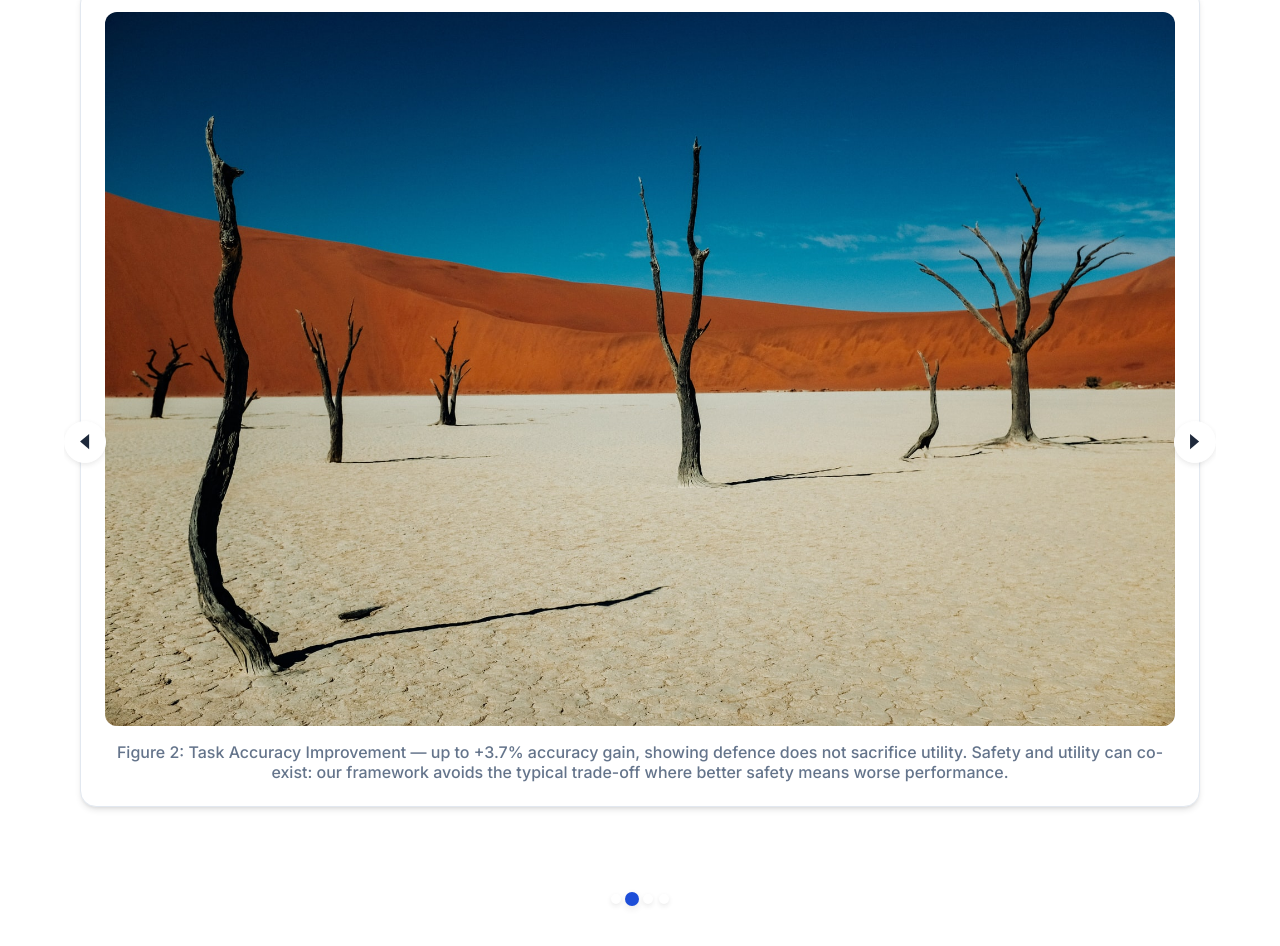
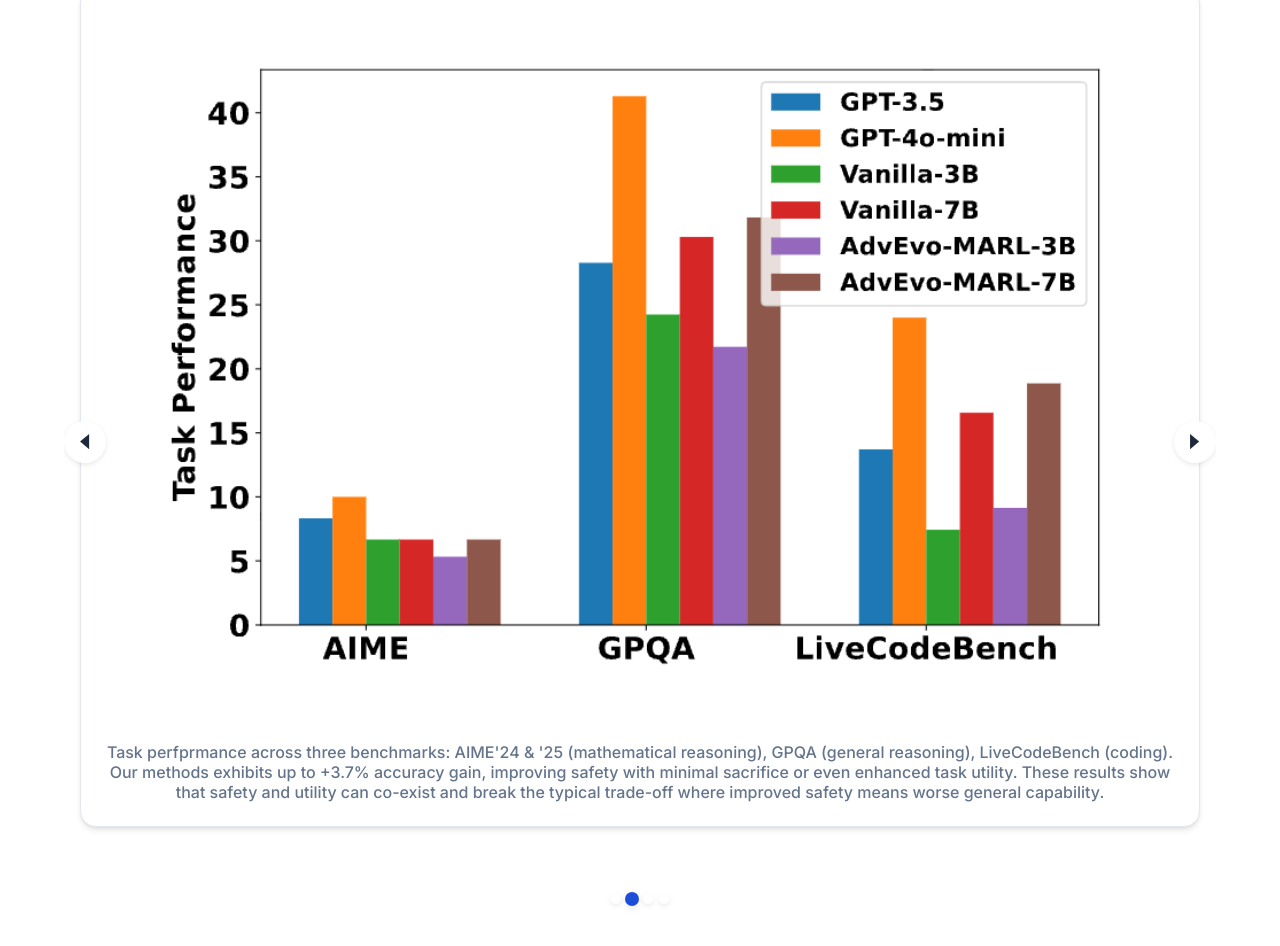
Before and after one commit to DandelionAI007/AdvEvoMARL, a plain HTML site: page index.html in a window 1280 px wide. Shown: the part 1859-2805 px from the top of the page. Drawn offline with nearby package versions, Linux system fonts and the light colour scheme; some icons are missing.

Commit message:
Update index.html

```diff
--- a/index.html
+++ b/index.html
@@ -281,14 +281,14 @@
             <img src="static/images/main_exp.png" alt="First research result visualization" loading="lazy"/>
 
             <h2 class="subtitle has-text-centered">
-               Attack Success Rate (ASR) across various topologies under three threat scenarios: proactive maclicious agents, corrupted communication message, manipulated user instructions. Our method consistently drives ASR below 20% vs baseline ~38% and maintains CR comparably low.
+               Safety evaluation across various topologies under three threat scenarios: proactive maclicious agents, corrupted communication message, manipulated user instructions. Our method consistently drives ASR below 20% vs baseline ~38% and maintains CR comparably low.
             </h2>
           </div>
           <div class="item">
-            <!-- Your image here -->
-            <img src="static/images/carousel2.jpg" alt="Second research result visualization" loading="lazy"/>
+
+            <img src="static/images/task_perf.png" alt="Second research result visualization" loading="lazy"/>
             <h2 class="subtitle has-text-centered">
-              Figure 2: Task Accuracy Improvement — up to +3.7% accuracy gain, showing defence does not sacrifice utility. Safety and utility can co-exist: our framework avoids the typical trade-off where better safety means worse performance.
+              Task perfprmance across three benchmarks: AIME'24 & '25 (mathematical reasoning), GPQA (general reasoning), LiveCodeBench (coding). Our methods exhibits up to +3.7% accuracy gain, improving safety with minimal sacrifice or even enhanced task utility. These results show that safety and utility can co-exist and break the typical trade-off where improved safety means worse general capability.
             </h2>
           </div>
           <div class="item">
```
